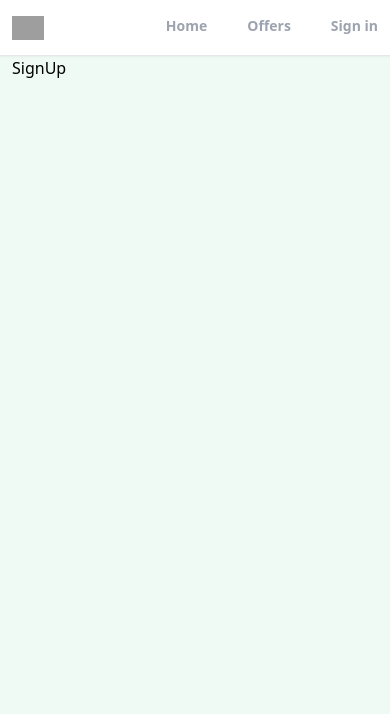
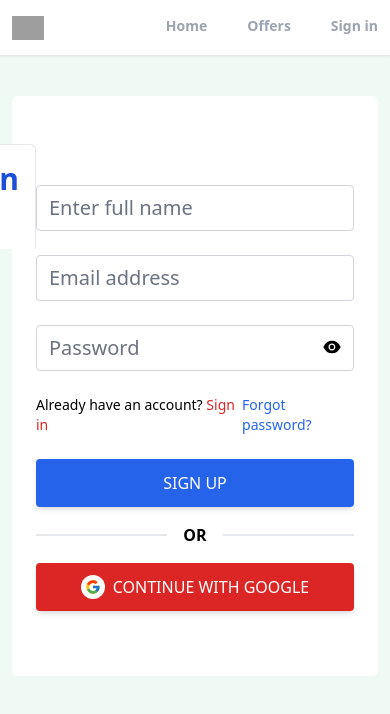
Before and after one commit to abrarzahed/react-realtor-clone, a React (Create React App) app: page /signup in a window 390 px wide. Shown: the top 714 px of the page. Built offline with nearby package versions, Linux system fonts and the light colour scheme; grey boxes are pictures that could not be loaded.

Commit message:
created signin signup and forgot-password pages

```diff
--- a/package.json
+++ b/package.json
@@ -8,6 +8,7 @@
     "@testing-library/user-event": "^13.5.0",
     "react": "^18.2.0",
     "react-dom": "^18.2.0",
+    "react-icons": "^4.6.0",
     "react-router": "^6.4.2",
     "react-router-dom": "^6.4.2",
     "react-scripts": "5.0.1",
--- /dev/null
+++ b/src/components/OAuth.jsx
@@ -0,0 +1,9 @@
+import { FcGoogle } from "react-icons/fc";
+export default function OAuth() {
+  return (
+    <button className="flex w-full bg-red-600 text-white p-3 rounded shadow-md hover:bg-red-800 transition duration-150 ease-in-out font-medium justify-center uppercase items-center mb-0">
+      <FcGoogle className="mr-2 p-1 rounded-full bg-white text-2xl" /> Continue
+      with google
+    </button>
+  );
+}
--- a/src/index.css
+++ b/src/index.css
@@ -1,3 +1,8 @@
+* {
+  margin: 0;
+  padding: 0;
+  box-sizing: border-box;
+}
 @tailwind base;
 @tailwind components;
 @tailwind utilities;
--- a/src/pages/ForgotPassword.jsx
+++ b/src/pages/ForgotPassword.jsx
@@ -1,3 +1,73 @@
+import { useState } from "react";
+import { Link } from "react-router-dom";
+import OAuth from "../components/OAuth";
+
 export default function ForgotPassword() {
-  return <div>ForgotPassword</div>;
+  const [formData, setFormData] = useState({
+    email: "",
+  });
+
+  const applyClasses = () => {
+    return "w-full text-xl text-gray-700 bg-white border-gray-300 rounded transition ease-in-out";
+  };
+
+  const handleInputChange = (e) => {
+    const { name, value } = e.target;
+    setFormData((prev) => {
+      return {
+        ...prev,
+        [name]: value,
+      };
+    });
+  };
+
+  const { email } = formData;
+
+  return (
+    <section>
+      <div className="flex justify-center items-center flex-wrap px-6 pt-12 pb-6 max-w-6xl bg-white rounded-md mt-10">
+        <div
+          className="h-full min-h-[420px] rounded-md md:w-[67%] lg:w-[50%] mb-12 md:mb-6 mx-auto relative"
+          style={{
+            backgroundImage:
+              "url('https://images.unsplash.com/flagged/photo-1564767609342-620cb19b2357?ixlib=rb-4.0.3&ixid=MnwxMjA3fDB8MHxwaG90by1wYWdlfHx8fGVufDB8fHx8&auto=format&fit=crop&w=1073&q=80')",
+            backgroundSize: "cover",
+          }}
+        ></div>
+
+        <div className="w-full md:w-[67%] lg:w-[40%] lg:ml-auto">
+          <form>
+            <input
+              placeholder="Email address"
+              name="email"
+              className={`${applyClasses()} mb-6`}
+              type="email"
+              value={email}
+              onChange={(e) => handleInputChange(e)}
+            />
+
+            <div className="flex justify-between text-sm sm:text-lg mb-6">
+              <p>
+                Don't have an account?
+                <Link className="text-red-600" to="/signup">
+                  {" "}
+                  Register
+                </Link>
+              </p>
+            </div>
+
+            <button className="w-full bg-blue-600 text-white p-3 font-medium uppercase rounded shadow-md hover:bg-blue-800 transition duration-150 ease-in-out">
+              Submit
+            </button>
+
+            <div className="flex items-center text-center font-semibold my-4 before:w-full before:h-[2px] before:bg-gray-200 after:w-full after:h-[2px] after:bg-gray-200">
+              <span className="mx-4">OR</span>
+            </div>
+
+            <OAuth />
+          </form>
+        </div>
+      </div>
+    </section>
+  );
 }
--- a/src/pages/SignIn.jsx
+++ b/src/pages/SignIn.jsx
@@ -1,4 +1,7 @@
 import { useState } from "react";
+import { AiFillEyeInvisible, AiFillEye } from "react-icons/ai";
+import { Link } from "react-router-dom";
+import OAuth from "../components/OAuth";
 
 export default function SignIn() {
   const [formData, setFormData] = useState({
@@ -22,35 +25,36 @@ export default function SignIn() {
     });
   };
 
-  const handleClick = () => {
-    setShowPassword((prev) => (prev = !prev));
-  };
-
   const { email, password } = formData;
 
   return (
     <section>
-      <h1 className="text-3xl text-center mt-6 font-bold">Sign in</h1>
-      <div className="flex justify-center flex-wrap items-center px-6 py-12 max-w-6xl">
-        <div className="md:w-[67%] lg:w-[50%] mb-12 md:mb-6 mx-auto">
-          <img
-            className="w-full rounded-md"
-            src="https://images.unsplash.com/flagged/photo-1564767609342-620cb19b2357?ixlib=rb-4.0.3&ixid=MnwxMjA3fDB8MHxwaG90by1wYWdlfHx8fGVufDB8fHx8&auto=format&fit=crop&w=1073&q=80"
-            alt="key"
-          />
+      <div className="flex justify-center items-center flex-wrap px-6 pt-12 pb-6 max-w-6xl bg-white rounded-md mt-10">
+        <div
+          className="h-full min-h-[420px] rounded-md md:w-[67%] lg:w-[50%] mb-12 md:mb-6 mx-auto relative"
+          style={{
+            backgroundImage:
+              "url('https://images.unsplash.com/flagged/photo-1564767609342-620cb19b2357?ixlib=rb-4.0.3&ixid=MnwxMjA3fDB8MHxwaG90by1wYWdlfHx8fGVufDB8fHx8&auto=format&fit=crop&w=1073&q=80')",
+            backgroundSize: "cover",
+          }}
+        >
+          <h1 className="text-3xl absolute bg-white p-4 top-0 right-0 text-blue-700 mb-6 border-t border-r font-bold rounded-tr-md rounded-bl-md">
+            Sign in
+          </h1>
         </div>
 
-        <div className="w-full md:w-[67%] lg:w-[40%] lg:ml-10">
+        <div className="w-full md:w-[67%] lg:w-[40%] lg:ml-auto">
           <form>
             <input
               placeholder="Email address"
               name="email"
-              className={applyClasses()}
+              className={`${applyClasses()} mb-6`}
               type="email"
               value={email}
               onChange={(e) => handleInputChange(e)}
             />
-            <div>
+
+            <div className="relative mb-6">
               <input
                 placeholder="Password"
                 name="password"
@@ -59,8 +63,40 @@ export default function SignIn() {
                 value={password}
                 onChange={(e) => handleInputChange(e)}
               />
-              <div onClick={handleClick}>👁</div>
+
+              <span
+                className="cursor-pointer absolute right-3 top-3 text-xl"
+                onClick={() => setShowPassword((prev) => !prev)}
+              >
+                {showPassword ? <AiFillEyeInvisible /> : <AiFillEye />}
+              </span>
             </div>
+
+            <div className="flex justify-between text-sm sm:text-lg mb-6">
+              <p>
+                Don't have an account?
+                <Link className="text-red-600" to="/signup">
+                  {" "}
+                  Register
+                </Link>
+              </p>
+              <p>
+                <Link to="/forgot-password" className="text-blue-600">
+                  {" "}
+                  Forgot password?
+                </Link>
+              </p>
+            </div>
+
+            <button className="w-full bg-blue-600 text-white p-3 font-medium uppercase rounded shadow-md hover:bg-blue-800 transition duration-150 ease-in-out">
+              Sign in
+            </button>
+
+            <div className="flex items-center text-center font-semibold my-4 before:w-full before:h-[2px] before:bg-gray-200 after:w-full after:h-[2px] after:bg-gray-200">
+              <span className="mx-4">OR</span>
+            </div>
+
+            <OAuth />
           </form>
         </div>
       </div>
--- a/src/pages/SignUp.jsx
+++ b/src/pages/SignUp.jsx
@@ -1,3 +1,114 @@
+import { useState } from "react";
+import { AiFillEyeInvisible, AiFillEye } from "react-icons/ai";
+import { Link } from "react-router-dom";
+import OAuth from "../components/OAuth";
+
 export default function SignUp() {
-  return <div>SignUp</div>;
+  const [formData, setFormData] = useState({
+    name: "",
+    email: "",
+    password: "",
+  });
+
+  const [showPassword, setShowPassword] = useState(false);
+
+  const applyClasses = () => {
+    return "w-full text-xl text-gray-700 bg-white border-gray-300 rounded transition ease-in-out";
+  };
+
+  const handleInputChange = (e) => {
+    const { name, value } = e.target;
+    setFormData((prev) => {
+      return {
+        ...prev,
+        [name]: value,
+      };
+    });
+  };
+
+  const { name, email, password } = formData;
+
+  return (
+    <section>
+      <div className="flex justify-center items-center flex-wrap px-6 pt-12 pb-6 max-w-6xl bg-white rounded-md mt-10">
+        <div
+          className="h-full min-h-[460px] rounded-md md:w-[67%] lg:w-[50%] mb-12 md:mb-6 mx-auto relative"
+          style={{
+            backgroundImage:
+              "url('https://images.unsplash.com/flagged/photo-1564767609342-620cb19b2357?ixlib=rb-4.0.3&ixid=MnwxMjA3fDB8MHxwaG90by1wYWdlfHx8fGVufDB8fHx8&auto=format&fit=crop&w=1073&q=80')",
+            backgroundSize: "cover",
+          }}
+        >
+          <h1 className="text-3xl absolute bg-white p-4 top-0 right-0 text-blue-700 mb-6 border-t border-r font-bold rounded-tr-md rounded-bl-md">
+            Sign up
+          </h1>
+        </div>
+
+        <div className="w-full md:w-[67%] lg:w-[40%] lg:ml-auto">
+          <form>
+            <input
+              placeholder="Enter full name"
+              name="name"
+              className={`${applyClasses()} mb-6`}
+              type="text"
+              value={name}
+              onChange={(e) => handleInputChange(e)}
+            />
+            <input
+              placeholder="Email address"
+              name="email"
+              className={`${applyClasses()} mb-6`}
+              type="email"
+              value={email}
+              onChange={(e) => handleInputChange(e)}
+            />
+
+            <div className="relative mb-6">
+              <input
+                placeholder="Password"
+                name="password"
+                className={applyClasses()}
+                type={showPassword ? "text" : "password"}
+                value={password}
+                onChange={(e) => handleInputChange(e)}
+              />
+
+              <span
+                className="cursor-pointer absolute right-3 top-3 text-xl"
+                onClick={() => setShowPassword((prev) => !prev)}
+              >
+                {showPassword ? <AiFillEyeInvisible /> : <AiFillEye />}
+              </span>
+            </div>
+
+            <div className="flex justify-between text-sm sm:text-lg mb-6">
+              <p>
+                Already have an account?
+                <Link className="text-red-600" to="/signin">
+                  {" "}
+                  Sign in
+                </Link>
+              </p>
+              <p>
+                <Link to="/forgot-password" className="text-blue-600">
+                  {" "}
+                  Forgot password?
+                </Link>
+              </p>
+            </div>
+
+            <button className="w-full bg-blue-600 text-white p-3 font-medium uppercase rounded shadow-md hover:bg-blue-800 transition duration-150 ease-in-out">
+              Sign up
+            </button>
+
+            <div className="flex items-center text-center font-semibold my-4 before:w-full before:h-[2px] before:bg-gray-200 after:w-full after:h-[2px] after:bg-gray-200">
+              <span className="mx-4">OR</span>
+            </div>
+
+            <OAuth />
+          </form>
+        </div>
+      </div>
+    </section>
+  );
 }
```
Also changed, not shown: 1 other file (tests, documents, lock files or other folders).
